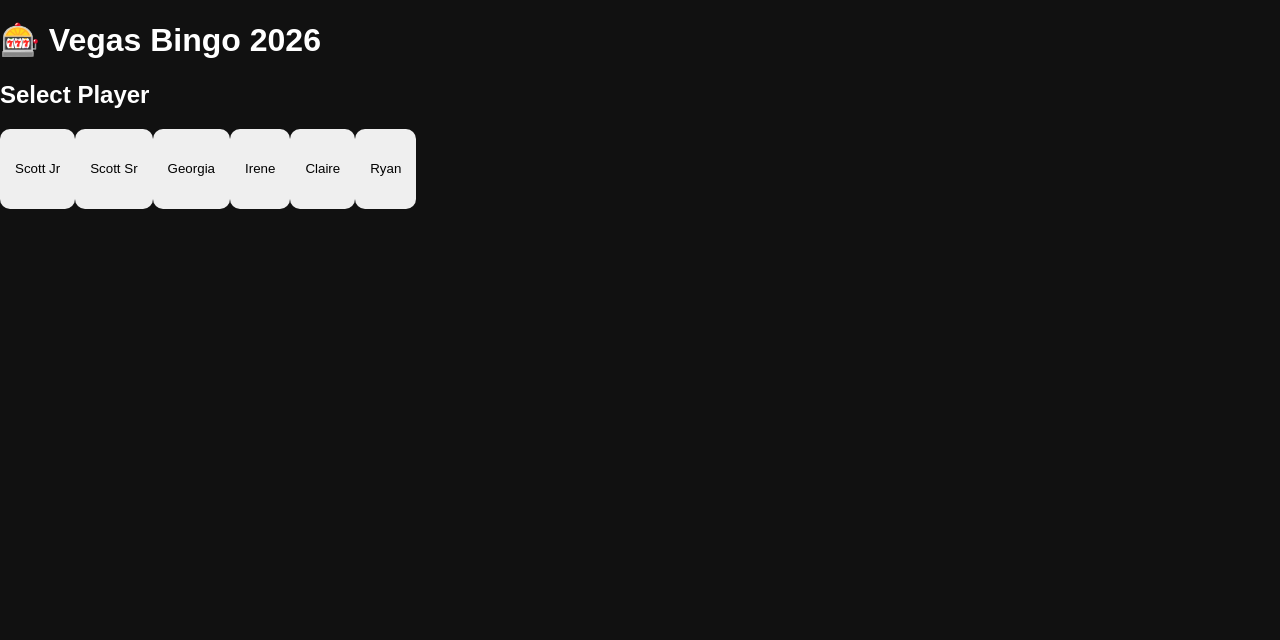
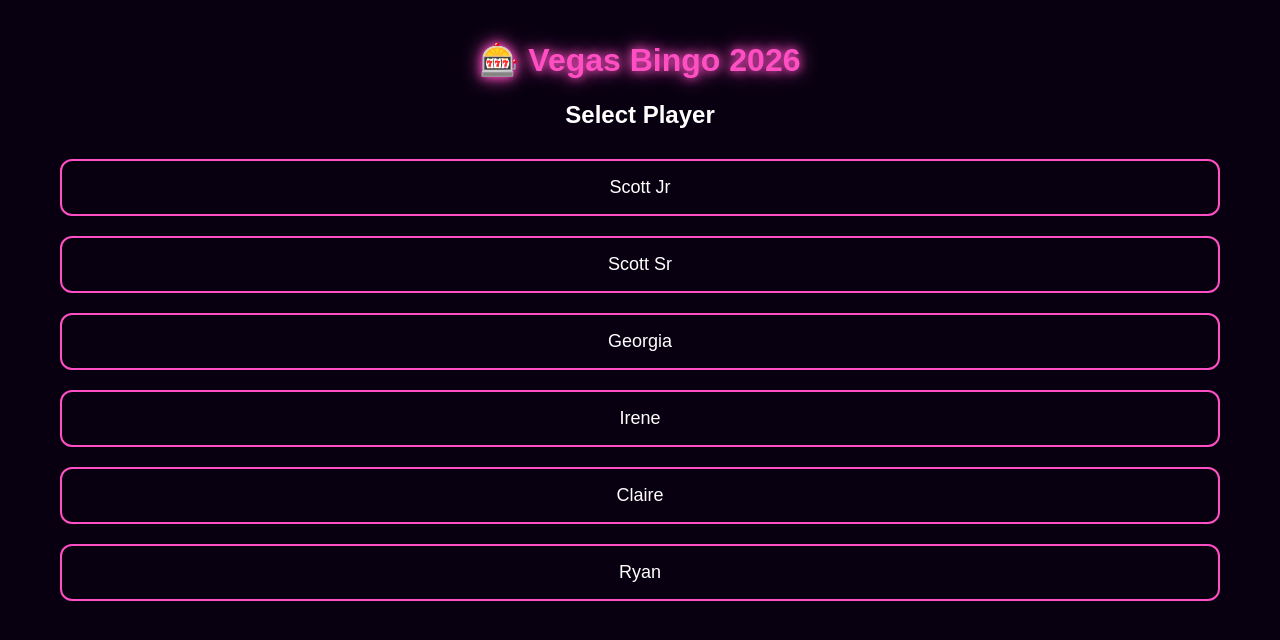
Before and after one commit to cheeseboy-gosee1490/vegas-bingo, a React (Vite) app: page / in a window 1280 px wide. Shown: the top 640 px of the page. Built offline with nearby package versions, Linux system fonts and the light colour scheme.

Commit message:
Update styles.css

```diff
--- a/src/styles.css
+++ b/src/styles.css
@@ -1 +1,107 @@
-body{font-family:Arial;margin:0;background:#111;color:#fff} .wrap{padding:20px} .grid{display:grid;grid-template-columns:repeat(auto-fit,minmax(160px,1fr));gap:10px} button{padding:15px;border-radius:10px;border:0;min-height:80px} .on{background:#3ddc84}
+* {
+  box-sizing: border-box;
+}
+
+body {
+  margin: 0;
+  font-family: Arial, sans-serif;
+  background: #080010;
+  color: white;
+}
+
+.app {
+  padding: 20px;
+  max-width: 1200px;
+  margin: auto;
+}
+
+h1 {
+  text-align: center;
+  color: #ff4fc3;
+  text-shadow:
+    0 0 10px #ff4fc3,
+    0 0 20px #ff4fc3;
+}
+
+h2 {
+  text-align: center;
+}
+
+.playerBtn {
+  width: 100%;
+  margin: 10px 0;
+  padding: 16px;
+  border-radius: 12px;
+  border: 2px solid #ff4fc3;
+  background: transparent;
+  color: white;
+  font-size: 18px;
+  cursor: pointer;
+}
+
+.playerBtn:hover {
+  background: #ff4fc3;
+}
+
+.playerTag {
+  text-align: center;
+  margin-bottom: 20px;
+}
+
+.progress {
+  height: 18px;
+  background: #222;
+  border-radius: 999px;
+  overflow: hidden;
+  margin-bottom: 10px;
+}
+
+.progressFill {
+  height: 100%;
+  background: linear-gradient(
+    90deg,
+    #ff4fc3,
+    #ff9d00
+  );
+}
+
+.grid {
+  display: grid;
+  grid-template-columns:
+    repeat(auto-fill, minmax(160px, 1fr));
+  gap: 12px;
+}
+
+.square {
+  min-height: 100px;
+  border-radius: 12px;
+  border: 2px solid #333;
+  background: #111;
+  color: white;
+  padding: 10px;
+  cursor: pointer;
+  transition: 0.2s;
+}
+
+.square:hover {
+  border-color: #ff4fc3;
+}
+
+.found {
+  background: #1c8f48;
+  border-color: #42ff87;
+  color: white;
+  box-shadow:
+    0 0 12px #42ff87;
+}
+
+@media (max-width: 600px) {
+  .grid {
+    grid-template-columns:
+      repeat(2, 1fr);
+  }
+
+  .square {
+    min-height: 90px;
+  }
+}
```
